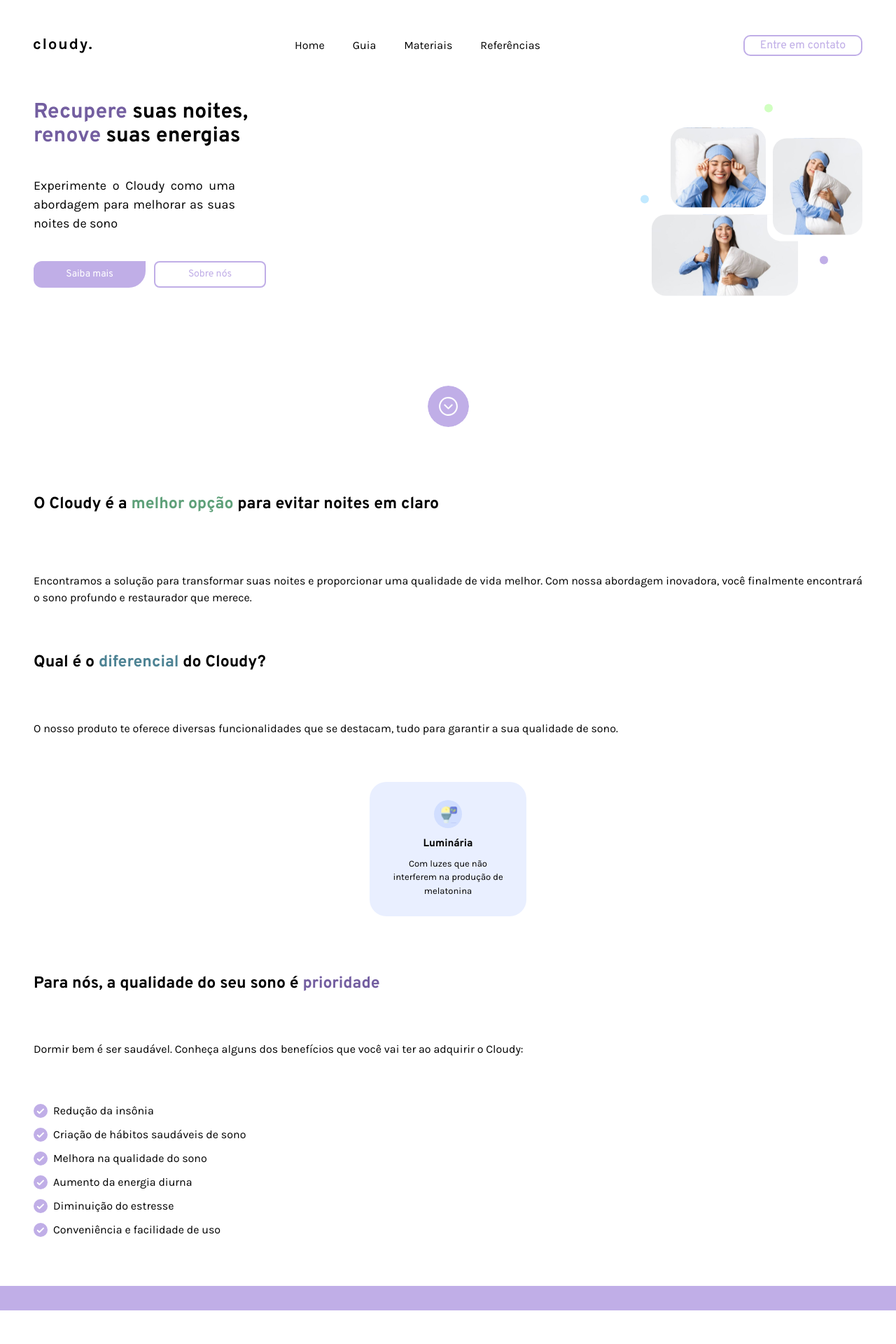
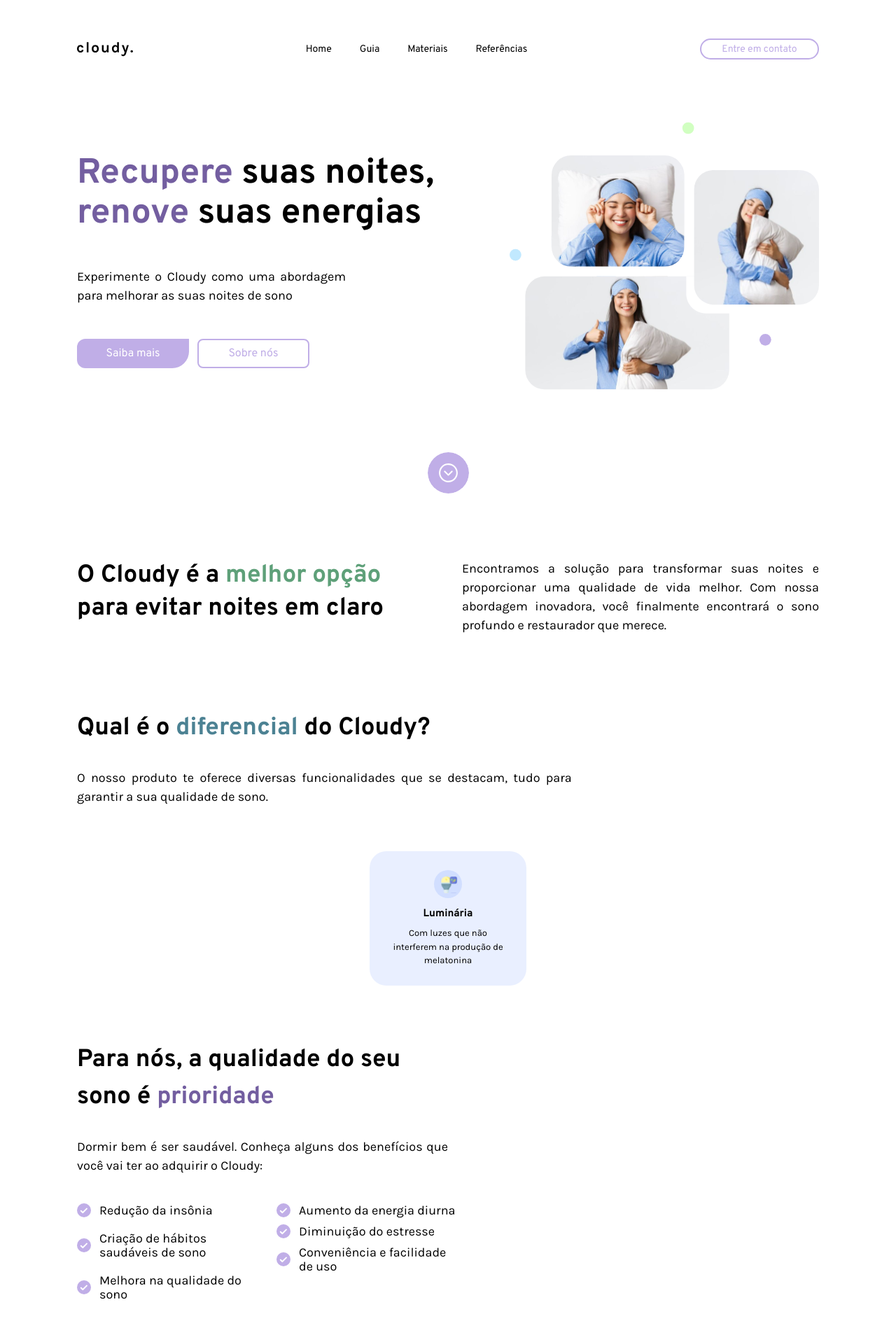
Before and after one commit to yasminvsilva/cloudy, a React (Vite) app: page / in a window 1280 px wide. Shown: the top 1920 px of the page at 70% size. Before the commit the page ends 1872 px from the top, so only its background shows below. Built offline with nearby package versions, Linux system fonts and the light colour scheme.

Commit message:
responsividade md finalizada e lg e xl iniciada

```diff
--- a/src/App.jsx
+++ b/src/App.jsx
@@ -12,7 +12,8 @@ export default function App() {
     <Router>
       <div>
         <main className="
-        md:px-[48px]
+        lg:px-[110px] lg:py-[55px]
+        md:px-[48px] md:py-[55px]
         px-[32px] py-[50px]">
           <Routes>
             <Route path="/" element={<Home />} />
--- a/src/components/BotaoScroll.jsx
+++ b/src/components/BotaoScroll.jsx
@@ -12,7 +12,9 @@ const BotaoScroll = () => {
 
   return (
     <button
-      className='w-[160px] h-[38px] font-karla text-branco text-[14px] bg-roxo-claro rounded-l-xl rounded-br-3xl hover:cursor-pointer border-2 border-transparent hover:bg-branco hover:text-roxo-claro hover:border-roxo-claro hover:border-2 transition-colors duration-300 ease-in-out'
+      className='
+      lg:w-[160px] lg:h-[42px] lg:text-[16px]
+      w-[140px] h-[38px] font-karla text-branco text-[14px] bg-roxo-claro rounded-l-xl rounded-br-3xl hover:cursor-pointer border-2 border-transparent hover:bg-branco hover:text-roxo-claro hover:border-roxo-claro hover:border-2 transition-colors duration-300 ease-in-out'
       onClick={handleScroll}>
       Saiba mais
     </button>
--- a/src/components/NavegacaoBotao.jsx
+++ b/src/components/NavegacaoBotao.jsx
@@ -9,7 +9,9 @@ function NavegacaoBotao() {
 
     return (
       <button
-        className='w-[160px] h-[38px] font-karla text-[14px] text-roxo-claro border-2 border-roxo-claro rounded-tl-lg rounded-tr-lg rounded-br-lg rounded-bl-lg hover:cursor-pointer hover:bg-roxo-claro hover:text-white hover:border-roxo-claro transition-colors duration-300 ease-in-out'
+        className='
+        lg:w-[160px] lg:h-[42px] lg:text-[16px]
+        w-[140px] h-[38px] font-karla text-[14px] text-roxo-claro border-2 border-roxo-claro rounded-tl-lg rounded-tr-lg rounded-br-lg rounded-bl-lg hover:cursor-pointer hover:bg-roxo-claro hover:text-white hover:border-roxo-claro transition-colors duration-300 ease-in-out'
         onClick={irParaSobreNos}
       >
         Sobre nós
--- a/src/components/Scroll.jsx
+++ b/src/components/Scroll.jsx
@@ -13,7 +13,10 @@ const Scroll = () => {
   };
 
   return (
-    <div className="mt-[60px] mb-[94px] flex items-center justify-center">
+    <div className="
+    lg:mt-[40px]
+    md:mt-[16px]
+    mt-[60px] mb-[94px] flex items-center justify-center">
       <img
         className="cursor-pointer transition-transform duration-300 hover:scale-110"
         src={scroll}
--- a/src/pages/Apresentacao.jsx
+++ b/src/pages/Apresentacao.jsx
@@ -1,8 +1,21 @@
 export default function Apresentacao() {
   return (
-    <div>
-        <h2 id="referencia" className='font-karla font-bold text-[23px] mb-20'>O Cloudy é a <span className='text-verde-titulo'>melhor opção</span> para evitar noites em claro</h2>
-        <p className='font-overpass text-[16px] text-justify mb-16'>Encontramos a solução para transformar suas noites e proporcionar uma qualidade de vida melhor. Com nossa abordagem inovadora, você finalmente encontrará o sono profundo e restaurador que merece.</p>
+    <div className="lg:flex lg:justify-between lg:items-start w-full lg:gap-10">
+      <div className="lg:w-1/2">
+        <h2 id="referencia" className="
+        xl:w-[450px] xl:text-[35px] xl:leading-[135%]
+        lg:w-82
+        font-karla font-bold text-[23px] lg:text-[26px] mb-20">
+          O Cloudy é a <span className="text-verde-titulo">melhor opção</span> para evitar noites em claro
+        </h2>
+      </div>
+      <div className="lg:w-1/2 lg:text-right">
+        <p className="
+        xl:text-[18px] xl-w-[500px]
+        font-overpass text-[16px] text-justify mb-16">
+          Encontramos a solução para transformar suas noites e proporcionar uma qualidade de vida melhor. Com nossa abordagem inovadora, você finalmente encontrará o sono profundo e restaurador que merece.
+        </p>
+      </div>
     </div>
   )
 }
--- a/src/pages/Beneficios.jsx
+++ b/src/pages/Beneficios.jsx
@@ -4,36 +4,43 @@ export default function Beneficios() {
   return (
     <div>
         <div>
-            <h2 className='font-karla font-bold text-[23px] mb-16'>Para nós, a qualidade do seu sono é <span className='text-roxo-titulo'>prioridade</span></h2>
-            <p className='font-overpass text-[16px] mb-16 text-justify'>Dormir bem é ser saudável. Conheça alguns dos benefícios que você vai ter ao adquirir o Cloudy:</p>
+            <h2 className='
+            xl:text-[35px]
+            lg:text-[26px] lg:w-1/2 lg:mb-8
+            font-karla font-bold text-[23px] mb-16'>Para nós, a qualidade do seu sono é <span className='text-roxo-titulo'>prioridade</span></h2>
+            <p className='
+            xl:text-[18px]
+            lg:mb-10 lg:w-1/2
+            font-overpass text-[16px] mb-16 text-justify'>Dormir bem é ser saudável. Conheça alguns dos benefícios que você vai ter ao adquirir o Cloudy:</p>
         </div>
-        <div>
-            <div>
-                <div className='flex gap-2 mb-2.5'>
+        <div className='
+        lg:flex lg:gap-5'>
+            <div className='lg:w-1/4'>
+                <div className='lg:gap-3 lg:mb-5 flex gap-2 mb-2.5'>
                     <img className='w-5' src={certo} />
-                    <p className='font-overpass text-[16px]'>Redução da insônia</p>
+                    <p className='xl:text-[18px] lg:leading-5 font-overpass text-[16px]'>Redução da insônia</p>
                 </div>
-                <div className='flex gap-2 mb-2.5'>
+                <div className='lg:gap-3 lg:mb-5 flex gap-2 mb-2.5'>
                     <img className='w-5' src={certo} />
-                    <p className='font-overpass text-[16px]'>Criação de hábitos saudáveis de sono</p>
+                    <p className='xl:text-[18px] lg:leading-5 font-overpass text-[16px]'>Criação de hábitos saudáveis de sono</p>
                 </div>
-                <div className='flex gap-2 mb-2.5'>
+                <div className='lg:gap-3 lg:mb-5 flex gap-2 mb-2.5'>
                     <img className='w-5' src={certo} />
-                    <p className='font-overpass text-[16px]'>Melhora na qualidade do sono</p>
+                    <p className='xl:text-[18px] lg:leading-5 font-overpass text-[16px]'>Melhora na qualidade do sono</p>
                 </div>
             </div>
-            <div>
-                <div className='flex gap-2 mb-2.5'>
+            <div className='lg:w-1/4'>
+                <div className='lg:gap-3 flex gap-2 mb-2.5'>
                     <img className='w-5' src={certo} />
-                    <p className='font-overpass text-[16px]'>Aumento da energia diurna</p>
+                    <p className='xl:text-[18px] lg:leading-5 font-overpass text-[16px]'>Aumento da energia diurna</p>
                 </div>
-                <div className='flex gap-2 mb-2.5'>
+                <div className='lg:gap-3 flex gap-2 mb-2.5'>
                     <img className='w-5' src={certo} />
-                    <p className='font-overpass text-[16px]'>Diminuição do estresse</p>
+                    <p className='xl:text-[18px] lg:leading-5 font-overpass text-[16px]'>Diminuição do estresse</p>
                 </div>
-                <div className='flex gap-2 mb-2.5'>
+                <div className='lg:gap-3 flex gap-2 mb-2.5'>
                     <img className='w-5' src={certo} />
-                    <p className='font-overpass text-[16px]'>Conveniência e facilidade de uso</p>
+                    <p className='xl:text-[18px] lg:leading-5 font-overpass text-[16px]'>Conveniência e facilidade de uso</p>
                 </div>
             </div>
 
--- a/src/pages/Diferencial.jsx
+++ b/src/pages/Diferencial.jsx
@@ -3,11 +3,19 @@ export default function Diferencial() {
   return (
     <div>
         <div>
-            <h2 className='font-karla font-bold text-[23px] mb-16'>Qual é o <span className='text-azul-titulo'>diferencial</span> do Cloudy?</h2>
-            <p className='font-overpass text-[16px] text-justify mb-16'>O nosso produto te oferece diversas funcionalidades que se destacam, tudo para garantir a sua qualidade de sono.</p>
+            <h2 className='
+            xl:text-[35px]
+            lg:text-[26px] lg:mt-10 lg:mb-8
+            font-karla font-bold text-[23px] mb-16'>Qual é o <span className='text-azul-titulo'>diferencial</span> do Cloudy?</h2>
+            <p className='
+            xl:text-[18px]
+            lg:w-2/3
+            font-overpass text-[16px] text-justify mb-16'>O nosso produto te oferece diversas funcionalidades que se destacam, tudo para garantir a sua qualidade de sono.</p>
         </div>
 
-        <div className='relative bg-secao-diferencial w-56 h-48 px-6 py-6 rounded-3xl flex flex-col items-center justify-center mb-20 mx-auto'>
+        <div className='
+
+        relative bg-secao-diferencial w-56 h-48 px-6 py-6 rounded-3xl flex flex-col items-center justify-center mb-20 mx-auto'>
             <Carrossel />
         </div>
     </div>
--- a/src/pages/Header.jsx
+++ b/src/pages/Header.jsx
@@ -13,20 +13,28 @@ export default function Header() {
 
   return (
     <div className='flex justify-between'>
-      <div className='hover:cursor-pointer flex justify-between' onClick={() => navegacao('/')}>
+      <div className='
+      md:w-[80px]
+      hover:cursor-pointer flex justify-between' onClick={() => navegacao('/')}>
         <img src={logo} alt="Logo" />
       </div>
 
       {/* header desktop */}
-      <div className='hidden md:flex gap-10 font-overpass'>
-        <button>Home</button>
+      <div className='
+      lg:flex lg:gap-10
+      md:flex md:text-[14px] md:gap-5 justify-center
+      gap-8 font-karla hidden'>
+        <button className=''>Home</button>
         <button>Guia</button>
         <button>Materiais</button>
         <button>Referências</button>
       </div>
 
-      <div className='hidden md:flex font-karla'>
-        <button className='border-2 border-roxo-claro rounded-[10px] w-[170px] h-[30px] text-roxo-claro hover:bg-roxo-claro hover:text-white hover:border-roxo-claro transition-colors duration-300 ease-in-out'>Entre em contato</button>
+      <div className='hidden md:flex'>
+        <button className='
+        lg:w-[170px]
+        md:text-[14px] md:w-[145px] md:h-[30px]
+        font-karla border-2 border-roxo-claro rounded-[15px] text-roxo-claro hover:bg-roxo-claro hover:text-white hover:border-roxo-claro transition-colors duration-300 ease-in-out'>Entre em contato</button>
       </div>
 
       {/* header mobile */}
--- a/src/pages/Inicial.jsx
+++ b/src/pages/Inicial.jsx
@@ -6,11 +6,18 @@ import NavegacaoBotao from '../components/NavegacaoBotao'
 export default function Inicial() {
   return (
     <div>
-        <div className='md:flex md:justify-between'>
+        <div className='
+        lg:mt-[40px]
+        md:flex md:justify-between md:mt-[20px]'>
 
-            <div>
-              <h1 className='font-karla font-bold text-[30px] mt-16 mb-10 leading-[113%]'><span className='text-roxo-titulo'>Recupere</span> suas noites, <br></br> <span className='text-roxo-titulo'>renove</span> suas energias</h1>
+            <div className=''>
+              <h1 className='
+              xl:text-[50px]
+              lg:text-[40px] lg:mt-24
+              md:mt-20
+              font-karla font-bold text-[29px] mt-16 mb-10 leading-[113%]'><span className='text-roxo-titulo'>Recupere</span> suas noites, <br></br> <span className='text-roxo-titulo'>renove</span> suas energias</h1>
               <p className='
+              lg:w-96 lg:mt-12 lg:mb-12
               md:w-72
               font-overpass text-[18px] text-justify mb-10'>Experimente o Cloudy como uma abordagem para melhorar as suas noites de sono</p>
 
@@ -23,7 +30,9 @@ export default function Inicial() {
             </div>
 
 
-            <div className='flex justify-center'>
+            <div className='
+            lg:w-5/12
+            flex justify-center w-auto h-auto'>
               <img src={images} alt="" />
             </div>
         </div>
```
